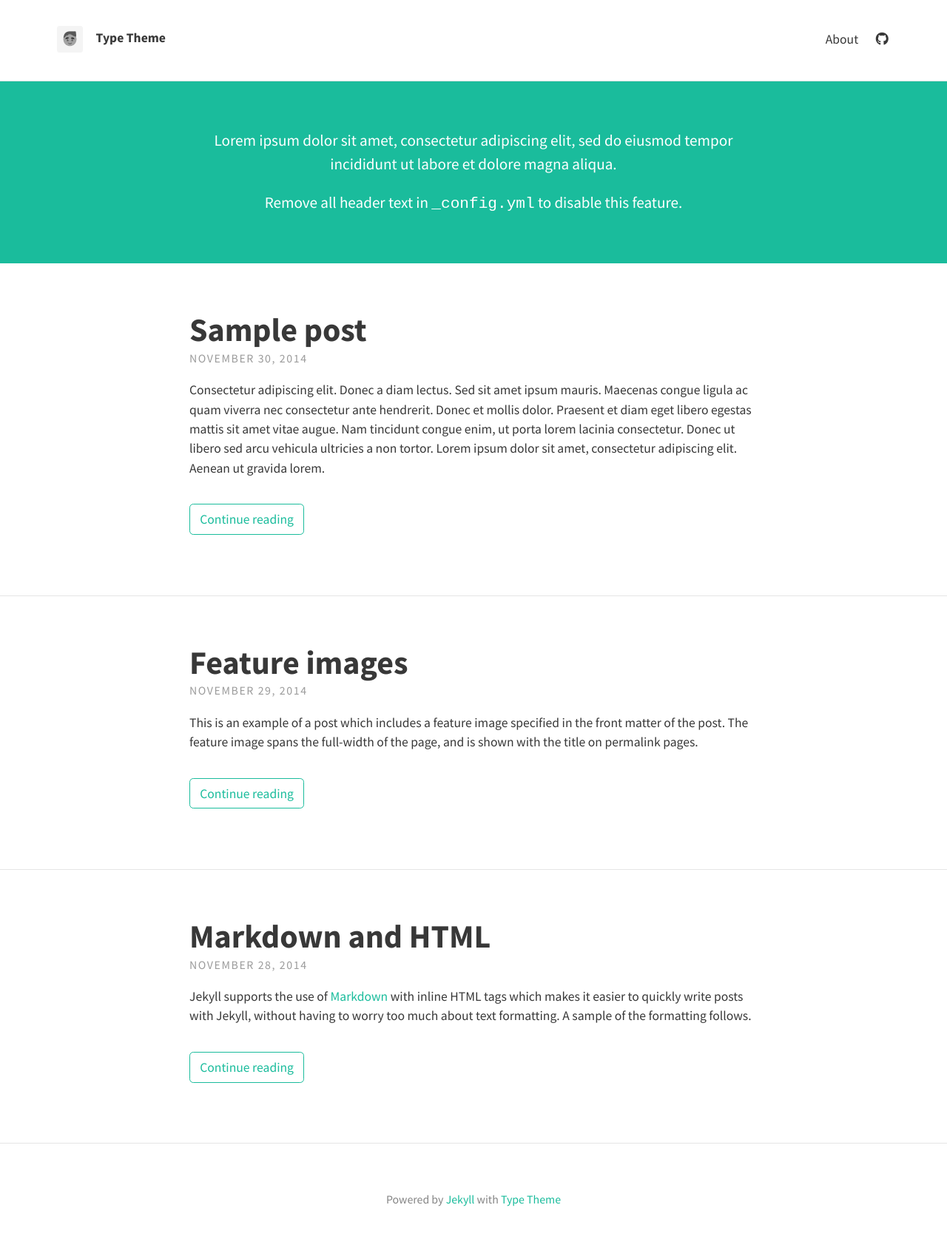
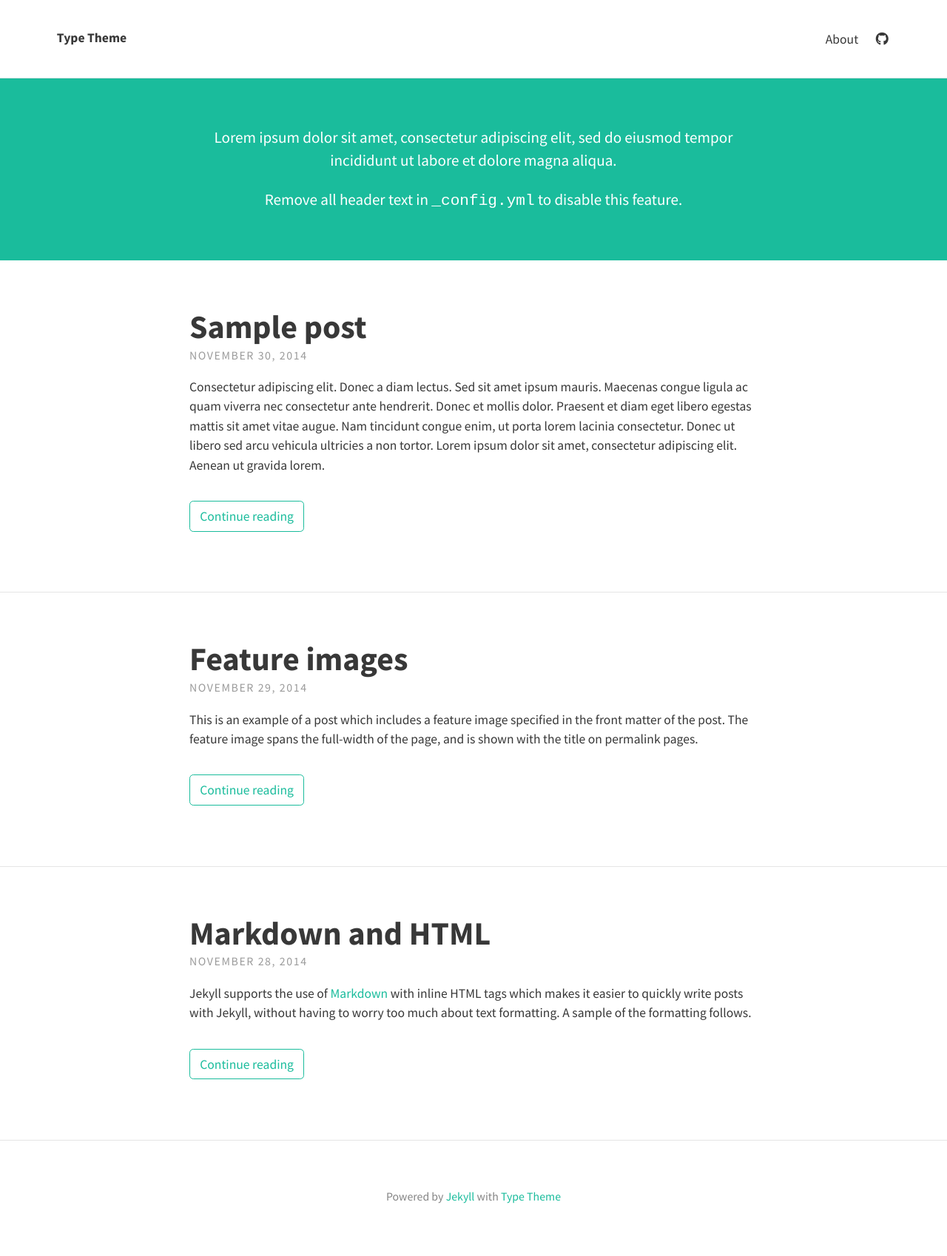
Before and after one commit to ksekes90/ksekes, a Jekyll site: the page built from index.html, in a window 1280 px wide. Shown: the whole page at 74% size. Built offline with Jekyll 4.4.1, drawn with Linux system fonts in a browser that asks for light colours; nearby versions of some CDN libraries; the list of posts is cut into pages by our own code.

Commit message:
init blog

```diff
--- a/_config.yml
+++ b/_config.yml
@@ -6,8 +6,8 @@ url: "https://ksekes90.github.io"
 theme_settings:
   # Meta
   title: Type Theme
-  avatar: assets/img/avatar.png
-  favicon: assets/favicon.ico
+  avatar:
+  favicon:
   gravatar: # Email MD5 hash
   description: "A website with blog posts and pages" # used by search engines
 
```
